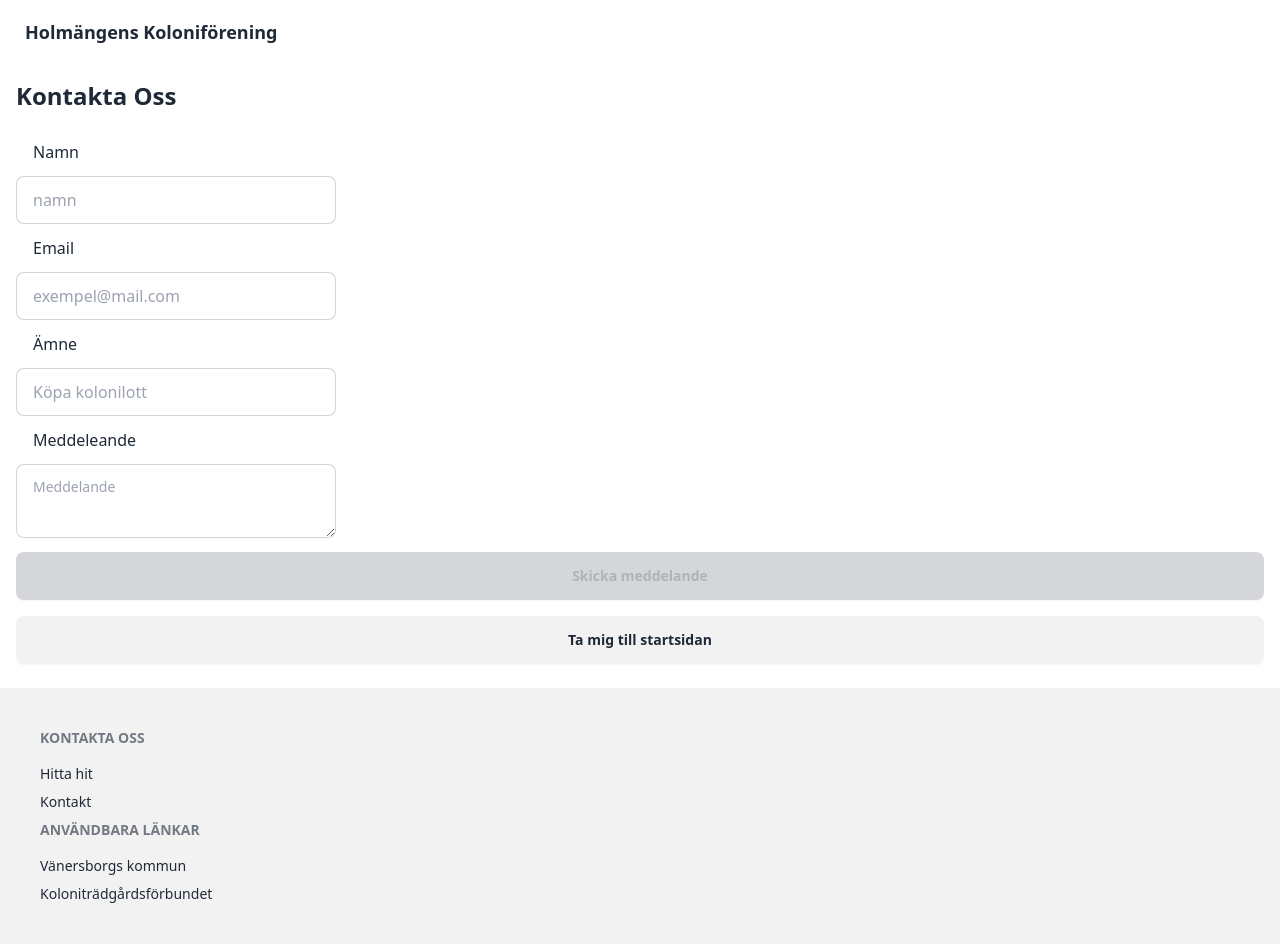
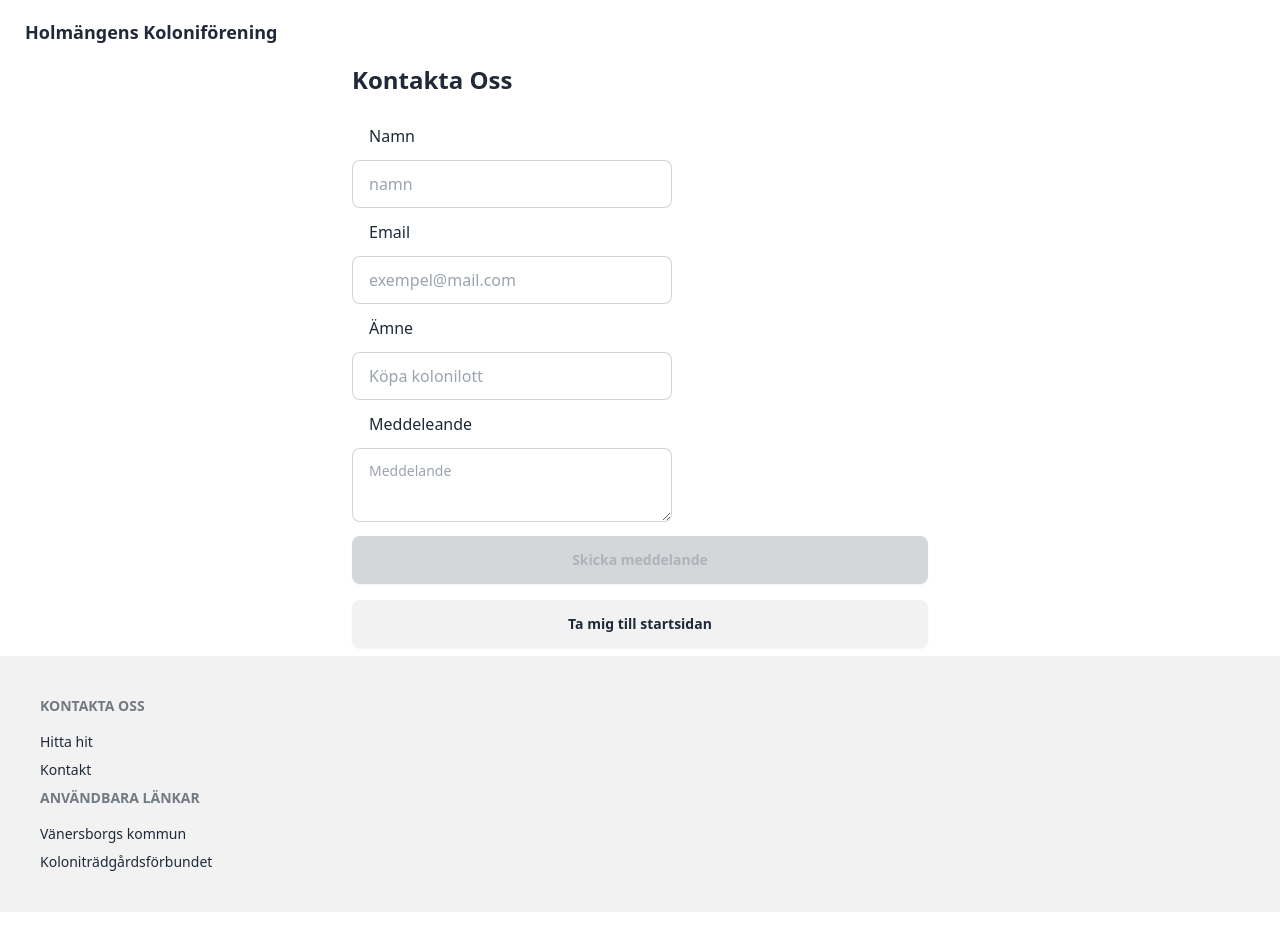
Before and after one commit to risie/lotten, a Next.js app: page /kontakt in a window 1280 px wide. After the commit the page ends 912 px from the top, so only its background shows below. Built offline with nearby package versions, Linux system fonts and the light colour scheme.

Commit message:
feat: set main tag in layout with full screen height

```diff
--- a/src/app/bilder/page.tsx
+++ b/src/app/bilder/page.tsx
@@ -1,7 +1,7 @@
 export default function Page() {
   return (
-    <main>
+    <>
       <h2>Bilder</h2>
-    </main>
+    </>
   );
 }
--- a/src/app/kontakt/page.tsx
+++ b/src/app/kontakt/page.tsx
@@ -2,7 +2,7 @@ import ContactForm from "../ContactForm";
 
 export default function Home() {
   return (
-    <div className="container mx-auto p-4">
+    <div className="flex flex-col max-w-xl mx-auto">
       <h1 className="text-2xl font-bold mb-4">Kontakta Oss</h1>
       <ContactForm />
     </div>
--- a/src/app/layout.tsx
+++ b/src/app/layout.tsx
@@ -19,7 +19,7 @@ export default function RootLayout({
 }>) {
   return (
     <html data-theme="light" lang="en">
-      <body>
+      <body className="flex flex-col min-h-screen">
         <header>
           <div className="navbar bg-base-100">
             <Link href={"/"} className="btn btn-ghost text-lg text-wrap">
@@ -27,7 +27,7 @@ export default function RootLayout({
             </Link>
           </div>
         </header>
-        {children}
+        <main className="flex-grow">{children}</main>
         <Footer />
       </body>
     </html>
--- a/src/app/page.tsx
+++ b/src/app/page.tsx
@@ -4,7 +4,7 @@ import KopOchSalj from "./KopOchSalj";
 
 export default function Home() {
   return (
-    <main>
+    <>
       <Hero imageUrl="./blad.jpg" fullScreen={true}>
         <h1 className="mb-5 text-5xl font-bold">
           Välkommen till Holmängens Koloniförening!
@@ -26,6 +26,6 @@ export default function Home() {
         </p>
         <button className="btn btn-primary">Utforska bilder!</button>
       </Hero>
-    </main>
+    </>
   );
 }
```
